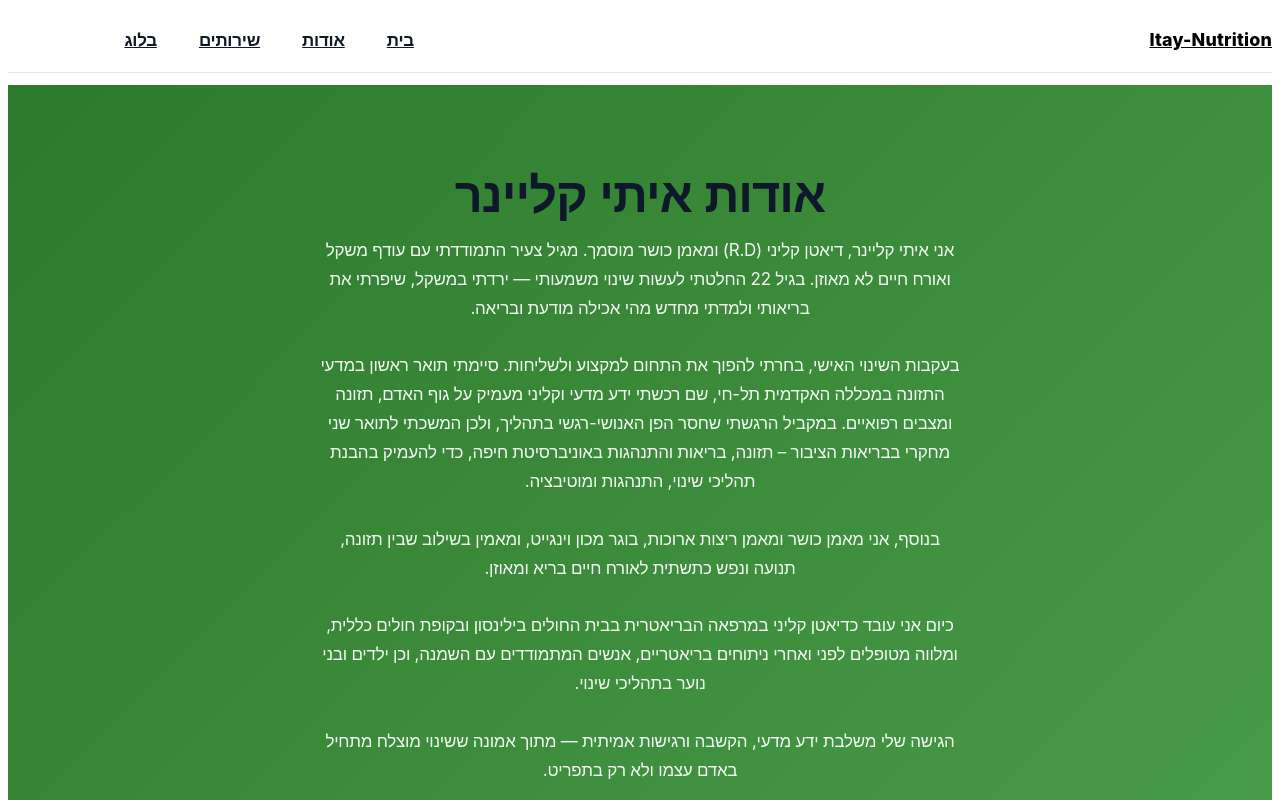
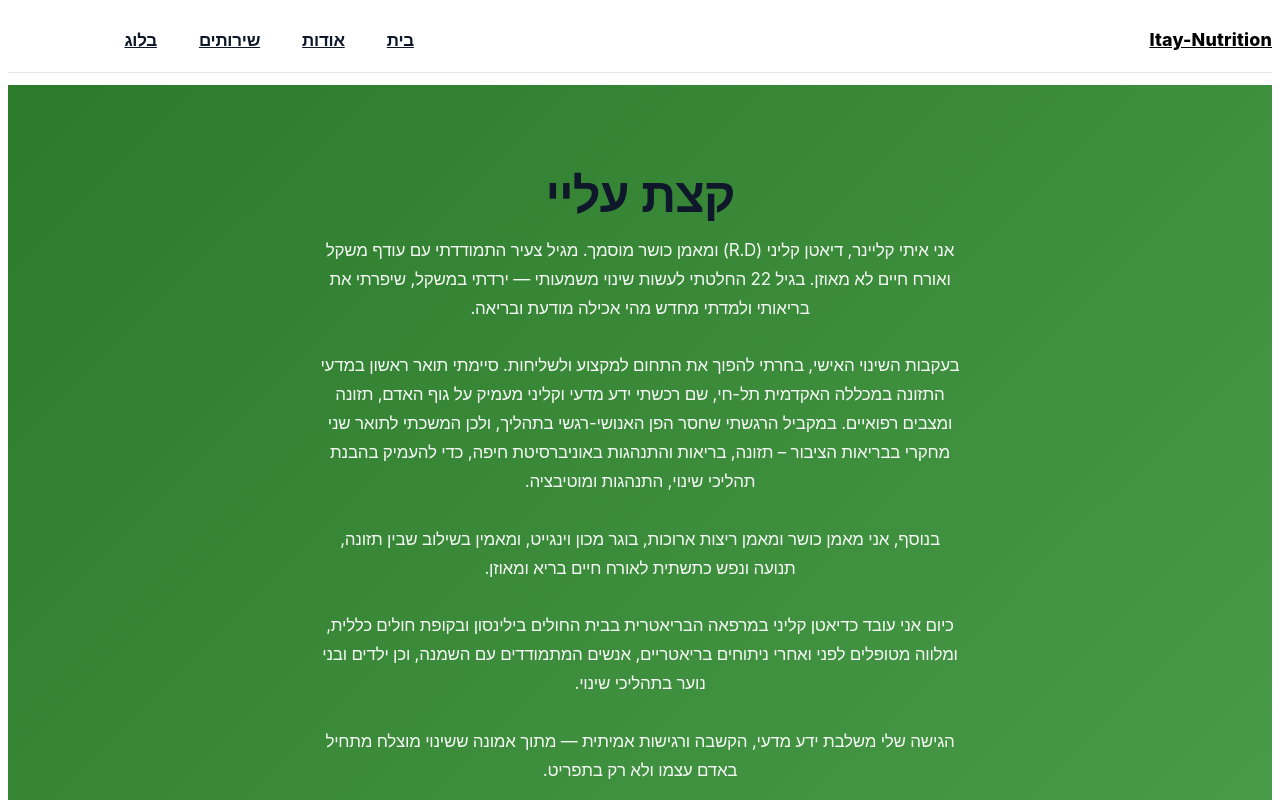
Before and after one commit to klainer1989/itay_website, a Next.js app: page /about in a window 1280 px wide. Shown: the top 800 px of the page. Built offline with nearby package versions, Linux system fonts and the light colour scheme.

Commit message:
Updated About page with new bio and education details

```diff
--- a/src/app/about/page.tsx
+++ b/src/app/about/page.tsx
@@ -12,7 +12,7 @@ export default function AboutPage() {
       {/* HERO */}
       <section className={styles.hero}>
         <div className={styles.container}>
-          <h1>אודות איתי קליינר</h1>
+          <h1>קצת עליי</h1>
           <p className={styles.subtitle}>
             אני איתי קליינר, דיאטן קליני (R.D) ומאמן כושר מוסמך. מגיל צעיר התמודדתי עם עודף משקל ואורח חיים לא מאוזן.
             בגיל 22 החלטתי לעשות שינוי משמעותי — ירדתי במשקל, שיפרתי את בריאותי ולמדתי מחדש מהי אכילה מודעת ובריאה.
```
